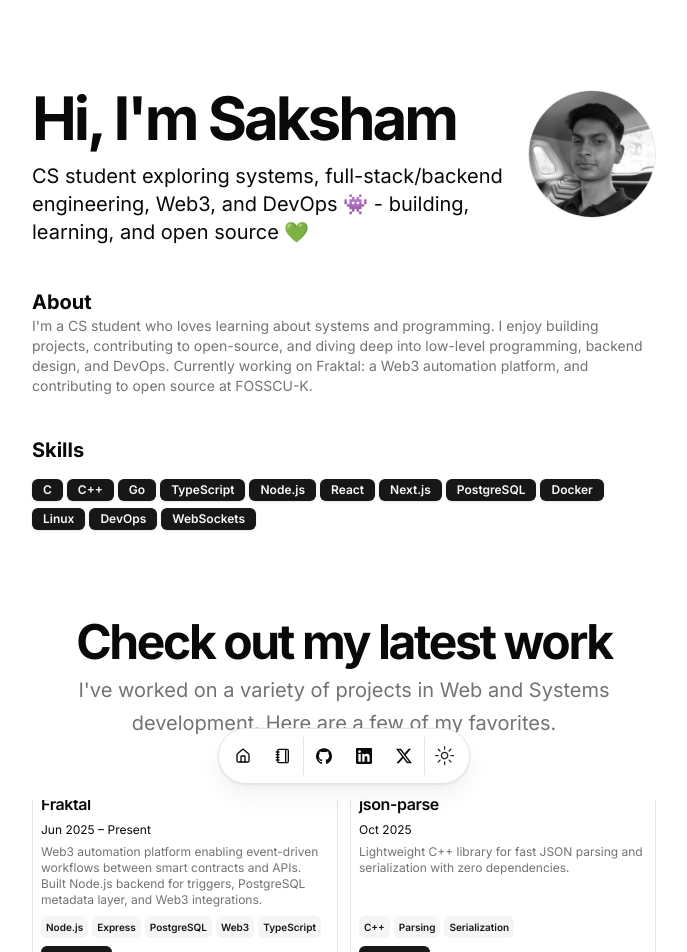
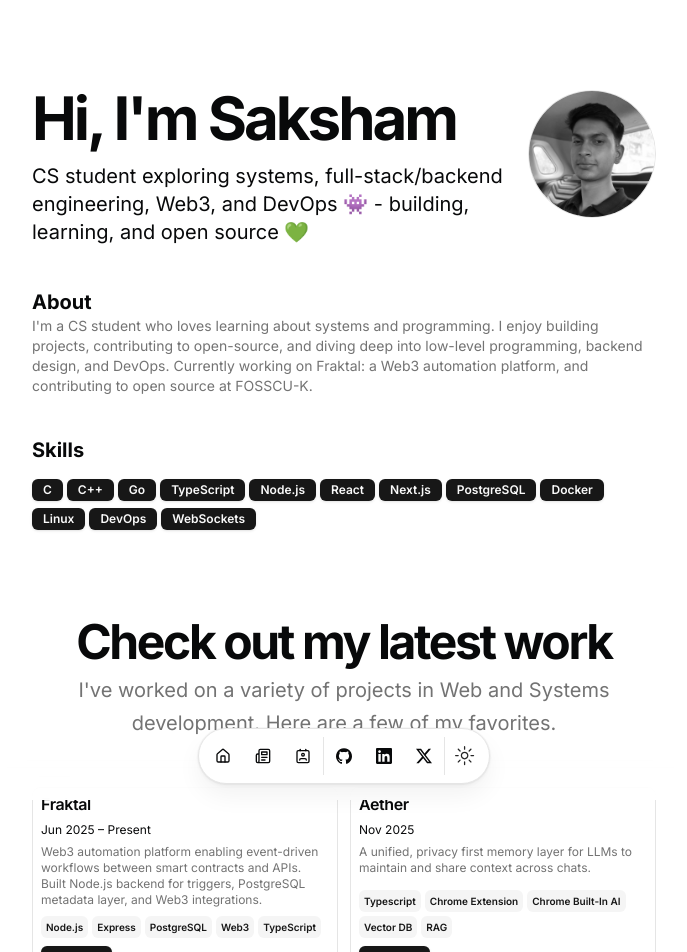
Before and after one commit to sakkshm/portfolio, a Next.js app: page / in a window 1280 px wide. Shown: the top 952 px of the page, without its empty margins (296-983 px from the left). Built offline with nearby package versions, Linux system fonts and the light colour scheme.

Commit message:
Added aether

```diff
--- a/src/data/resume.tsx
+++ b/src/data/resume.tsx
@@ -1,5 +1,5 @@
 import { Icons } from "@/components/icons";
-import { HomeIcon, NotebookIcon } from "lucide-react";
+import { HomeIcon, Newspaper, Contact } from "lucide-react";
 
 export const DATA = {
   name: "Saksham Saxena",
@@ -28,7 +28,8 @@ export const DATA = {
   ],
   navbar: [
     { href: "/", icon: HomeIcon, label: "Home" },
-    { href: "/blog", icon: NotebookIcon, label: "Blog" },
+    { href: "/blog", icon: Newspaper, label: "Blog" },
+    { href: "https://dub.sh/sakkshm-resume", icon: Contact, label: "Resume" },
   ],
   contact: {
     email: "saksham.saxena404@gmail.com",
@@ -100,6 +101,23 @@ export const DATA = {
         {
           type: "GitHub",
           href: "https://github.com/fraktal-app",
+          icon: <Icons.github className='size-3' />,
+        },
+      ],
+      image: "",
+    },
+    {
+      title: "Aether",
+      href: "https://github.com/sakkshm/aether",
+      dates: "Nov 2025",
+      active: false,
+      description:
+        "A unified, privacy first memory layer for LLMs to maintain and share context across chats. ",
+      technologies: ["Typescript",  "Chrome Extension", "Chrome Built-In AI", "Vector DB", "RAG"],
+      links: [
+        {
+          type: "GitHub",
+          href: "https://github.com/sakkshm/json-parse",
           icon: <Icons.github className='size-3' />,
         },
       ],
@@ -196,7 +214,7 @@ export const DATA = {
       dates: "Jun 2025",
       active: false,
       description:
-        "Minimal ray tracer written from scratch in C++ featuring materials, lighting, and anti-aliasing — built for learning graphics fundamentals.",
+        "Minimal ray tracer written from scratch in C++ featuring materials, lighting, and anti-aliasing, built for learning graphics fundamentals.",
       technologies: ["C++", "Computer Graphics", "Ray Tracing"],
       links: [
         {
```
